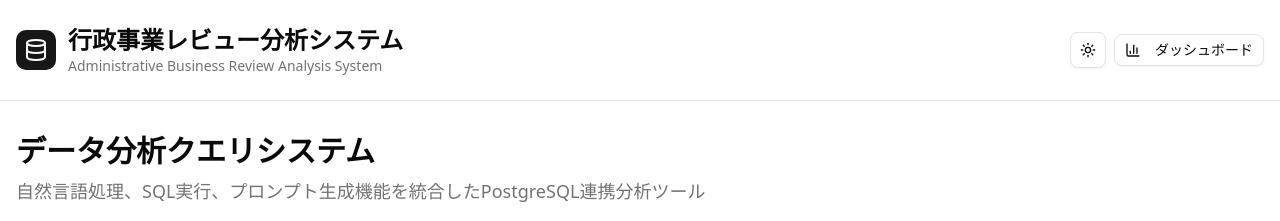
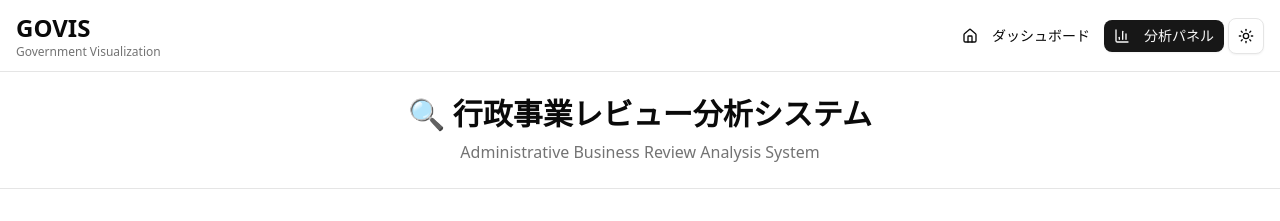
Before and after one commit to grassfieldk/govis, a Next.js app: page /analysis in a window 1280 px wide. Shown: the top 221 px of the page. Built offline with nearby package versions, Linux system fonts and the light colour scheme; no server answers; the database is empty.

Commit message:
ナビゲーションバーの共通化

```diff
--- a/app/analysis/page.tsx
+++ b/app/analysis/page.tsx
@@ -1,45 +1,31 @@
-import Link from "next/link";
-import { BarChart3, Database, FileText, MessageSquare } from "lucide-react";
+import { BarChart3, FileText, MessageSquare } from "lucide-react";
 import { DatabaseConnection } from "@/components/database-connection";
 import { NaturalLanguageQuery } from "@/components/natural-language-query";
 import { PromptGeneration } from "@/components/prompt-generation";
 import { SQLExecutionPanel } from "@/components/sql-execution-panel";
-import { ThemeToggle } from "@/components/theme-toggle";
-import { Button } from "@/components/ui/button";
+import UnifiedNavigation from "@/components/navigation";
 import { Card, CardContent, CardHeader, CardTitle } from "@/components/ui/card";
 import { Tabs, TabsContent, TabsList, TabsTrigger } from "@/components/ui/tabs";
 
 export default function AnalysisPage() {
   return (
     <div className="min-h-screen bg-background">
-      <header className="border-b border-border bg-card">
+      {/* 統一ナビゲーション */}
+      <UnifiedNavigation />
+
+      {/* メインタイトルセクション */}
+      <section className="bg-card border-b border-border">
         <div className="container mx-auto px-4 py-6">
-          <div className="flex items-center justify-between">
-            <div className="flex items-center space-x-3">
-              <div className="flex items-center justify-center w-10 h-10 bg-primary rounded-lg">
-                <Database className="w-6 h-6 text-primary-foreground" />
-              </div>
-              <div>
-                <h1 className="text-2xl font-bold text-foreground">
-                  行政事業レビュー分析システム
-                </h1>
-                <p className="text-sm text-muted-foreground">
-                  Administrative Business Review Analysis System
-                </p>
-              </div>
-            </div>
-            <div className="flex items-center space-x-2">
-              <ThemeToggle />
-              <Link href="/">
-                <Button variant="outline" size="sm">
-                  <BarChart3 className="w-4 h-4 mr-2" />
-                  ダッシュボード
-                </Button>
-              </Link>
-            </div>
+          <div className="text-center">
+            <h1 className="text-3xl font-bold text-foreground mb-2">
+              🔍 行政事業レビュー分析システム
+            </h1>
+            <p className="text-muted-foreground">
+              Administrative Business Review Analysis System
+            </p>
           </div>
         </div>
-      </header>
+      </section>
 
       <main className="container mx-auto px-4 py-8">
         <div className="mb-8">
--- a/app/page.tsx
+++ b/app/page.tsx
@@ -1,9 +1,8 @@
 'use client';
 
 import { useEffect, useState } from 'react';
-import Link from 'next/link';
 import { BarChart3, Database, Building2, TrendingUp, Users, Calculator, Clock, Briefcase, Award, Info } from "lucide-react";
-import { ThemeToggle } from "@/components/theme-toggle";
+import UnifiedNavigation from "@/components/navigation";
 import { Button } from "@/components/ui/button";
 import { Card, CardContent, CardHeader, CardTitle } from "@/components/ui/card";
 import { Tooltip, TooltipContent, TooltipProvider, TooltipTrigger } from "@/components/ui/tooltip";
@@ -145,41 +144,14 @@ export default function DashboardPage() {
   return (
     <TooltipProvider delayDuration={100} skipDelayDuration={500}>
     <div className="min-h-screen bg-background">
-      {/* ヘッダー */}
-      <header className="border-b border-border bg-card">
-        <div className="container mx-auto px-4 py-6">
-          <div className="flex items-center justify-between">
-            <div className="flex items-center space-x-3">
-              <div className="flex items-center justify-center w-10 h-10 bg-primary rounded-lg">
-                <Database className="w-6 h-6 text-primary-foreground" />
-              </div>
-              <div>
-                <h1 className="text-2xl font-bold text-foreground">
-                  🏛️ 行政事業レビュー 2024年度
-                </h1>
-                <p className="text-sm text-muted-foreground">
-                  Administrative Business Review Dashboard
-                </p>
-              </div>
-            </div>
-            <div className="flex items-center space-x-2">
-              <ThemeToggle />
-              <Link href="/analysis">
-                <Button variant="outline" size="sm">
-                  <BarChart3 className="w-4 h-4 mr-2" />
-                  詳細分析
-                </Button>
-              </Link>
-            </div>
-          </div>
-        </div>
-      </header>
+      {/* 統一ナビゲーション */}
+      <UnifiedNavigation />
 
       <main className="container mx-auto px-4 py-8">
         {/* 1. ヘッダ概要セクション */}
         <div className="mb-8">
           <Card className="bg-gradient-to-r from-primary/10 to-primary/5 border-primary/20">
-            <CardContent className="p-8">
+            <CardContent className="p-4">
               <div className="text-center">
                 <h3 className="text-lg font-semibold text-muted-foreground mb-3">
                   総支出額
--- /dev/null
+++ b/components/navigation.tsx
@@ -0,0 +1,79 @@
+'use client';
+
+import Link from 'next/link';
+import { usePathname } from 'next/navigation';
+import { Button } from '@/components/ui/button';
+import { ThemeToggle } from '@/components/theme-toggle';
+import { BarChart3, Database, Home } from 'lucide-react';
+
+/**
+ * サイト全体で使用する統一ナビゲーションヘッダー
+ * GOVIS ブランディングと右側ナビゲーション（ダッシュボード、分析パネル、テーマ切り替え）を含む
+ */
+export default function UnifiedNavigation() {
+  const pathname = usePathname();
+
+  return (
+    <header className="bg-background/95 backdrop-blur supports-[backdrop-filter]:bg-background/60 border-b border-border sticky top-0 z-50">
+      <div className="container mx-auto px-4 py-3">
+        <div className="flex items-center justify-between">
+          {/* 左側: ブランディング */}
+          <Link href="/" className="flex items-center space-x-3 hover:opacity-80 transition-opacity">
+            <div>
+              <h1 className="text-2xl font-bold text-foreground">
+                GOVIS
+              </h1>
+              <p className="text-xs text-muted-foreground hidden sm:block leading-tight">
+                Government Visualization
+              </p>
+            </div>
+          </Link>
+
+          {/* 右側: ナビゲーション */}
+          <nav className="flex items-center space-x-1">
+            {/* ダッシュボード */}
+            <Link href="/">
+              <Button
+                variant={pathname === '/' ? 'default' : 'ghost'}
+                size="sm"
+                className="hidden sm:flex"
+              >
+                <Home className="w-4 h-4 mr-2" />
+                ダッシュボード
+              </Button>
+              <Button
+                variant={pathname === '/' ? 'default' : 'ghost'}
+                size="sm"
+                className="sm:hidden p-2"
+              >
+                <Home className="w-4 h-4" />
+              </Button>
+            </Link>
+
+            {/* 分析パネル */}
+            <Link href="/analysis">
+              <Button
+                variant={pathname === '/analysis' ? 'default' : 'ghost'}
+                size="sm"
+                className="hidden sm:flex"
+              >
+                <BarChart3 className="w-4 h-4 mr-2" />
+                分析パネル
+              </Button>
+              <Button
+                variant={pathname === '/analysis' ? 'default' : 'ghost'}
+                size="sm"
+                className="sm:hidden p-2"
+              >
+                <BarChart3 className="w-4 h-4" />
+              </Button>
+            </Link>
+
+            {/* テーマ切り替え */}
+            <ThemeToggle />
+          </nav>
+        </div>
+      </div>
+    </header>
+  );
+}
```
